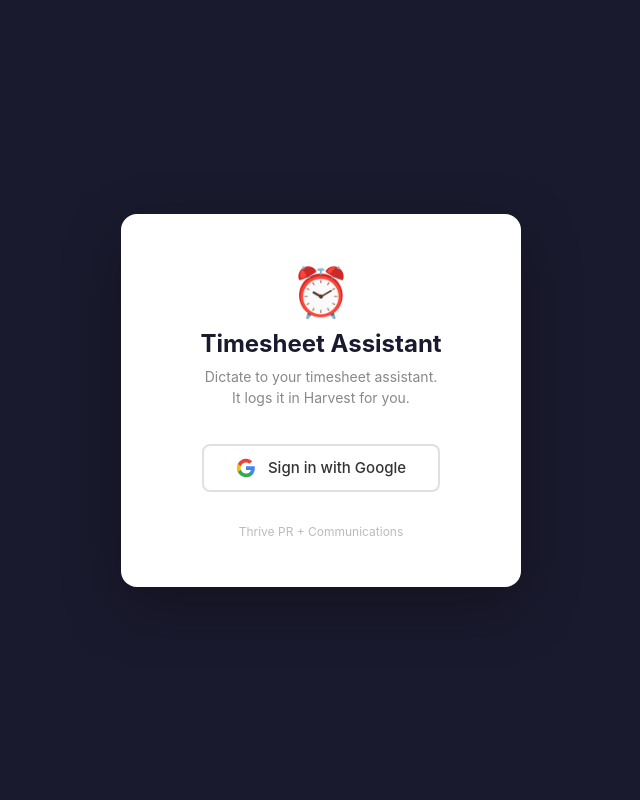
After one commit to mallikamin/timesheet-assistant, a FastAPI app: template poc/templates/login.html in a window 1280 px wide. The commit adds this page. Shown: the whole page, without its empty margins (319-959 px from the left). Run offline with FastAPI, Linux system fonts and the light colour scheme; the template is opened without the code that fills it, so the values that code supplies are empty.

Commit message:
Add Google SSO login with session auth

````diff
--- a/poc/app.py
+++ b/poc/app.py
@@ -1,6 +1,7 @@
 """
 Time Logging AI Assistant - POC Backend
 FastAPI server with Claude-powered conversational timesheet assistant.
+Google SSO authentication.
 """
 
 import json
@@ -10,11 +11,13 @@ from typing import Dict, List, Optional, Tuple
 
 import anthropic
 import uvicorn
+from authlib.integrations.starlette_client import OAuth
 from dotenv import load_dotenv
 from fastapi import FastAPI, Request
-from fastapi.responses import HTMLResponse
+from fastapi.responses import HTMLResponse, RedirectResponse
 from fastapi.templating import Jinja2Templates
 from pydantic import BaseModel
+from starlette.middleware.sessions import SessionMiddleware
 
 import harvest_mock
 import sheets_sync
@@ -23,7 +26,21 @@ from project_mapping import get_all_projects_for_prompt
 load_dotenv()
 
 app = FastAPI(title="Timesheet Assistant POC")
+app.add_middleware(
+    SessionMiddleware,
+    secret_key=os.getenv("SESSION_SECRET", "timesheet-poc-secret-key-2026"),
+)
 templates = Jinja2Templates(directory="templates")
+
+# Google OAuth
+oauth = OAuth()
+oauth.register(
+    name="google",
+    client_id=os.getenv("GOOGLE_CLIENT_ID", ""),
+    client_secret=os.getenv("GOOGLE_CLIENT_SECRET", ""),
+    server_metadata_url="https://accounts.google.com/.well-known/openid-configuration",
+    client_kwargs={"scope": "openid email profile"},
+)
 
 client = anthropic.Anthropic(api_key=os.getenv("ANTHROPIC_API_KEY"))
 
@@ -51,7 +68,7 @@ Rules:
 
 When you're ready to log an entry, include this exact JSON format in your response (the system will parse it):
 ```ENTRY
-{{
+{{{{
   "client": "Client Name",
   "project_code": "CODE",
   "project_name": "Full Project Name",
@@ -60,7 +77,7 @@ When you're ready to log an entry, include this exact JSON format in your respon
   "notes": "Description of work done",
   "date": "YYYY-MM-DD",
   "status": "Draft"
-}}
+}}}}
 ```
 
 If confidence is low, set status to "Needs Review" instead of "Draft".
@@ -72,6 +89,11 @@ Available Harvest Projects:
 
 Pilot users: {', '.join(PILOT_USERS)}
 """
+
+
+def get_current_user(request: Request) -> Optional[Dict]:
+    """Get the logged-in user from session."""
+    return request.session.get("user")
 
 
 class ChatRequest(BaseModel):
@@ -104,17 +126,65 @@ def parse_entries_from_response(text: str) -> Tuple[str, List[Dict]]:
     return clean_text.strip(), entries
 
 
+# --- Auth Routes ---
+
+@app.get("/login", response_class=HTMLResponse)
+async def login_page(request: Request):
+    user = get_current_user(request)
+    if user:
+        return RedirectResponse(url="/")
+    return templates.TemplateResponse("login.html", {"request": request})
+
+
+@app.get("/auth/google")
+async def auth_google(request: Request):
+    redirect_uri = request.url_for("auth_callback")
+    return await oauth.google.authorize_redirect(request, redirect_uri)
+
+
+@app.get("/auth/callback")
+async def auth_callback(request: Request):
+    token = await oauth.google.authorize_access_token(request)
+    userinfo = token.get("userinfo")
+    if not userinfo:
+        return RedirectResponse(url="/login")
+
+    # Store user in session
+    request.session["user"] = {
+        "email": userinfo["email"],
+        "name": userinfo.get("name", userinfo["email"].split("@")[0]),
+        "picture": userinfo.get("picture", ""),
+    }
+    return RedirectResponse(url="/")
+
+
+@app.get("/auth/logout")
+async def logout(request: Request):
+    request.session.clear()
+    return RedirectResponse(url="/login")
+
+
+# --- App Routes ---
+
 @app.get("/", response_class=HTMLResponse)
 async def home(request: Request):
+    user = get_current_user(request)
+    if not user:
+        return RedirectResponse(url="/login")
     return templates.TemplateResponse("index.html", {
         "request": request,
+        "user": user,
         "users": PILOT_USERS,
         "today": date.today().strftime("%A, %d/%m/%Y"),
     })
 
 
 @app.post("/api/chat", response_model=ChatResponse)
-async def chat(req: ChatRequest):
+async def chat(req: ChatRequest, request: Request):
+    user = get_current_user(request)
+    if not user:
+        return ChatResponse(response="Please log in first.", entries_created=[])
+
     # Build messages for Claude
     messages = []
     for msg in req.history:
@@ -125,7 +195,7 @@ async def chat(req: ChatRequest):
     response = client.messages.create(
         model="claude-sonnet-4-5-20250929",
         max_tokens=1024,
-        system=SYSTEM_PROMPT.replace("USER_NAME", req.user),
+        system=SYSTEM_PROMPT,
         messages=messages,
     )
 
@@ -181,6 +251,14 @@ async def update_entry(entry_id: str, request: Request):
     return {"entry": entry, "success": entry is not None}
 
 
+@app.get("/api/me")
+async def get_me(request: Request):
+    user = get_current_user(request)
+    if not user:
+        return {"authenticated": False}
+    return {"authenticated": True, **user}
+
+
 if __name__ == "__main__":
     print("\n  Timesheet Assistant POC")
     print(f"  Open http://localhost:8080 in your browser\n")
--- a/poc/requirements.txt
+++ b/poc/requirements.txt
@@ -7,3 +7,5 @@ httpx>=0.28.0
 supabase>=2.0.0
 gspread>=6.0.0
 google-auth>=2.0.0
+authlib>=1.3.0
+itsdangerous>=2.0.0
--- /dev/null
+++ b/poc/templates/login.html
@@ -0,0 +1,102 @@
+<!DOCTYPE html>
+<html lang="en">
+<head>
+    <meta charset="UTF-8">
+    <meta name="viewport" content="width=device-width, initial-scale=1.0">
+    <title>Timesheet Assistant - Sign In</title>
+    <style>
+        * { margin: 0; padding: 0; box-sizing: border-box; }
+
+        body {
+            font-family: -apple-system, BlinkMacSystemFont, 'Segoe UI', Roboto, sans-serif;
+            background: #1a1a2e;
+            color: #1a1a1a;
+            height: 100vh;
+            display: flex;
+            align-items: center;
+            justify-content: center;
+        }
+
+        .login-container {
+            background: white;
+            border-radius: 16px;
+            padding: 48px 40px;
+            width: 400px;
+            text-align: center;
+            box-shadow: 0 20px 60px rgba(0,0,0,0.3);
+        }
+
+        .logo {
+            font-size: 48px;
+            margin-bottom: 8px;
+        }
+
+        h1 {
+            font-size: 24px;
+            font-weight: 700;
+            color: #1a1a2e;
+            margin-bottom: 8px;
+        }
+
+        .subtitle {
+            font-size: 14px;
+            color: #888;
+            margin-bottom: 36px;
+            line-height: 1.5;
+        }
+
+        .google-btn {
+            display: inline-flex;
+            align-items: center;
+            gap: 12px;
+            padding: 12px 32px;
+            background: white;
+            border: 2px solid #e0e0e0;
+            border-radius: 8px;
+            font-size: 15px;
+            font-weight: 500;
+            color: #333;
+            cursor: pointer;
+            text-decoration: none;
+            transition: all 0.2s;
+        }
+
+        .google-btn:hover {
+            border-color: #1a1a2e;
+            box-shadow: 0 2px 8px rgba(0,0,0,0.1);
+        }
+
+        .google-btn svg {
+            width: 20px;
+            height: 20px;
+        }
+
+        .footer {
+            margin-top: 32px;
+            font-size: 12px;
+            color: #bbb;
+        }
+    </style>
+</head>
+<body>
+
+<div class="login-container">
+    <div class="logo">&#9200;</div>
+    <h1>Timesheet Assistant</h1>
+    <p class="subtitle">Dictate to your timesheet assistant.<br>It logs it in Harvest for you.</p>
+
+    <a href="/auth/google" class="google-btn">
+        <svg viewBox="0 0 24 24">
+            <path fill="#4285F4" d="M22.56 12.25c0-.78-.07-1.53-.2-2.25H12v4.26h5.92a5.06 5.06 0 0 1-2.2 3.32v2.77h3.57c2.08-1.92 3.28-4.74 3.28-8.1z"/>
+            <path fill="#34A853" d="M12 23c2.97 0 5.46-.98 7.28-2.66l-3.57-2.77c-.98.66-2.23 1.06-3.71 1.06-2.86 0-5.29-1.93-6.16-4.53H2.18v2.84C3.99 20.53 7.7 23 12 23z"/>
+            <path fill="#FBBC05" d="M5.84 14.09c-.22-.66-.35-1.36-.35-2.09s.13-1.43.35-2.09V7.07H2.18C1.43 8.55 1 10.22 1 12s.43 3.45 1.18 4.93l2.85-2.22.81-.62z"/>
+            <path fill="#EA4335" d="M12 5.38c1.62 0 3.06.56 4.21 1.64l3.15-3.15C17.45 2.09 14.97 1 12 1 7.7 1 3.99 3.47 2.18 7.07l3.66 2.84c.87-2.6 3.3-4.53 6.16-4.53z"/>
+        </svg>
+        Sign in with Google
+    </a>
+
+    <p class="footer">Thrive PR + Communications</p>
+</div>
+
+</body>
+</html>
````
Also changed, not shown: poc/templates/index.html (+37 -15 lines).
